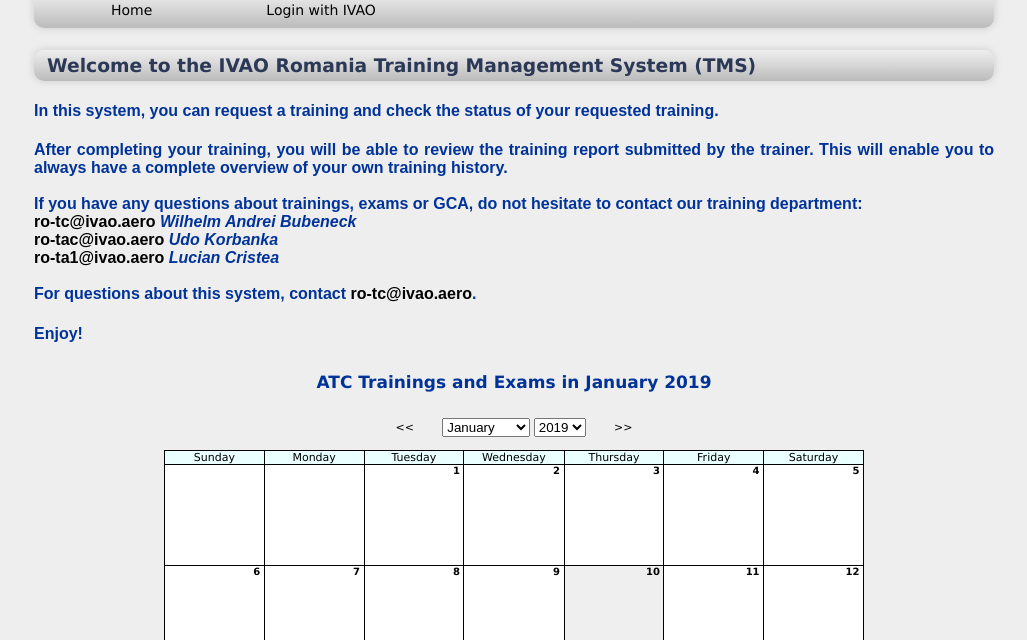
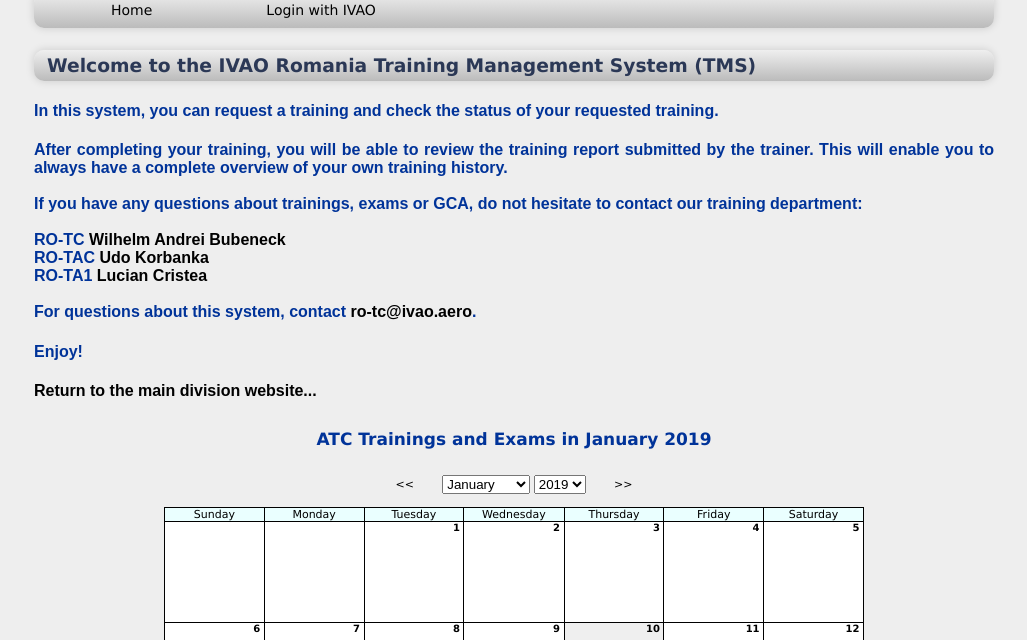
Before and after one commit to AndreiChim/IVAORO_TMS, a PHP site: page /website/ in a window 1280 px wide. Shown: the part 186-826 px from the top of the page, without its empty margins (126-1153 px from the left). Run offline with PHP 8.4, Linux system fonts and the light colour scheme; data that the repository does not hold is empty; some libraries are stand-ins or nearby versions.

Commit message:
changed homepage text

```diff
--- a/home.php
+++ b/home.php
@@ -10,16 +10,19 @@
 		<h4>
 			After completing your training, you will be able to review the training report submitted by the trainer.
 			This will enable you to always have a complete overview of your own training history. <br><br>
-			If you have any questions about trainings, exams or GCA, do not hesitate to contact our training department: <br>
-			<a href='mailto:ro-tc@ivao.aero'>ro-tc@ivao.aero</a> <i>Wilhelm Andrei Bubeneck</i> <br>
-			<a href='mailto:ro-tac@ivao.aero'>ro-tac@ivao.aero</a> <i>Udo Korbanka</i> <br>
-            <a href='mailto:ro-ta1@ivao.aero'>ro-ta1@ivao.aero</a> <i>Lucian Cristea</i> <br><br>
+			If you have any questions about trainings, exams or GCA, do not hesitate to contact our training department: <br><br>
+			RO-TC <a href='mailto:ro-tc@ivao.aero'>Wilhelm Andrei Bubeneck</a><br>
+			RO-TAC <a href='mailto:ro-tac@ivao.aero'>Udo Korbanka</a><br>
+            RO-TA1 <a href='mailto:ro-ta1@ivao.aero'>Lucian Cristea</a><br><br>
 			For questions about this system, contact
 			<a href='mailto:ro-tc@ivao.aero'>ro-tc@ivao.aero</a>.
 		</h4>
 		<h4>
 			Enjoy!
 		</h4>
+        <h4>
+            <a href="https://<?php echo $division; ?>.ivao.aero">Return to the main division website...</a>
+        </h4>
 
 		<div id='calendar_frame'>
 			<iframe src='calendar/index.php' style='width:960px; height:760px; border-style: none;'>
```
